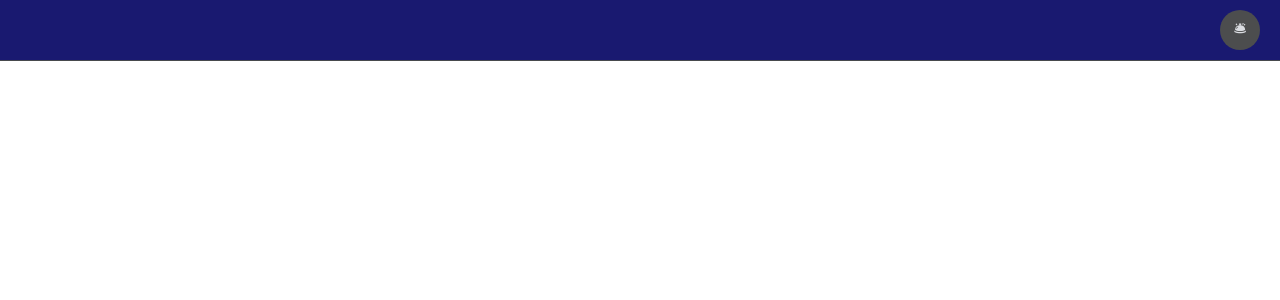
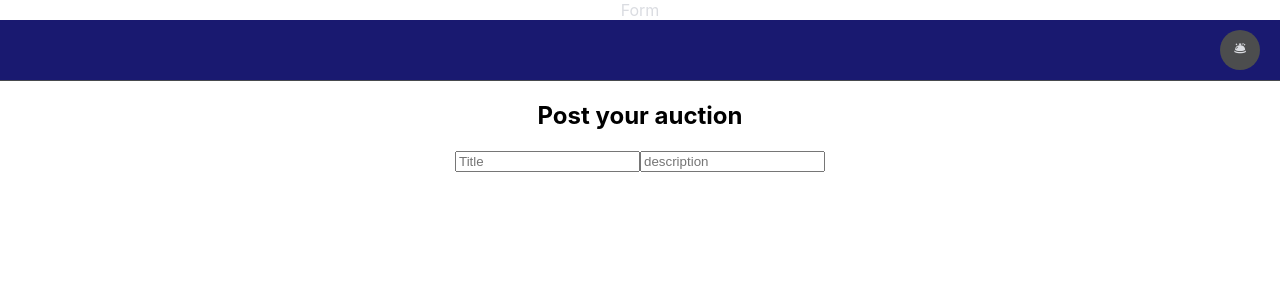
Before and after one commit to MMGroesbeck/silent-auction-front-end, a React (Create React App) app in the folder silent-auction/: page /protected/seller in a window 1280 px wide. Shown: the top 300 px of the page. Built offline with nearby package versions, Linux system fonts and the light colour scheme; no server answers.

Commit message:
set up auctionList state using context, some additions to AuctionForm

```diff
--- a/silent-auction/src/App.js
+++ b/silent-auction/src/App.js
@@ -1,5 +1,5 @@
 import React, { useState, useEffect } from 'react';
-import { Route, Switch } from 'react-router-dom'
+import { Route, Switch, Link } from 'react-router-dom'
 
 // Components
 import Auctions from './components/Auctions';
@@ -22,35 +22,35 @@ const App = () => {
   const [auctionList, setAuctionList] = useState([])
   const [currentUser, setCurrentUser] = useState({})
 
-  // const getAuctionList = () => {
-  //   axios
-  //     .get('link here')
-  //     .then(res => setAuctionList(res))
-  //     .catch(err => console.log(err))
-  // };
+  const getAuctionList = () => {
+    axios
+      .get('https://silent-auctions.herokuapp.com/api/auctions')
+      .then(res => setAuctionList(res.data))
+      .catch(err => console.log(err))
+  };
 
-  // useEffect(() => {
-  //   getAuctionList();
-  // }, []);
+  useEffect(() => {
+    getAuctionList();
+  }, []);
 
 
   return (
     <div className="App">
       <UserContext.Provider value={{ currentUser, setCurrentUser }}>
-        <AuctionContext.Provider value={auctionList}>
-
+        <AuctionContext.Provider value={{ auctionList, setAuctionList }}>
+        <Link to='/protected/seller'>Form</Link>
             <Navigation>
          <NavItem icon ="🛎">
            <DropdownMenu />
          </NavItem>
         </Navigation>
       <Switch>
-        <ProtectedRoute exact path="/protected/buyer">
+        <Route exact path="/protected/buyer">
           <Auctions auctions={auctionList} />
-        </ProtectedRoute>
-        <ProtectedRoute exact path="/protected/seller">
-          <Auctions auctions={AuctionForm} />
-        </ProtectedRoute>
+        </Route>
+        <Route exact path="/protected/seller">
+          <AuctionForm />
+        </Route>
         <Route path="/login" component={Login} />
         <Route component={Login} />
       </Switch>
--- a/silent-auction/src/components/AuctionForm.js
+++ b/silent-auction/src/components/AuctionForm.js
@@ -1,4 +1,5 @@
-import React, { useState, useEffect } from 'react';
+import React, { useState, useEffect, useContext } from 'react';
+import { AuctionContext } from '../contexts/AuctionContext'
 
 
 const initialAuction = {
@@ -12,16 +13,17 @@ const initialAuction = {
 
 const AuctionForm = () => {
 // The Seller form for creating an auction
-    const [auction, setAuction] = useState(initialAuction);
+    const auctions = useContext(AuctionContext);
+    const auction = useState(initialAuction)
+
 
     useEffect(() => {
-
+        console.log(auctions)
     })
 
     const handleChange = e => {
-        setAuction({
-            ...auction,
-            [e.target.name]: e.target.value
+        auctions.setAuction({
+
         })
     }
 
@@ -44,6 +46,7 @@ const AuctionForm = () => {
                 <input
                     type='text-area'
                     name='description'
+                    onChange={handleChange}
                     placeholder='description'
                     value={auction.description}
                     />
```
